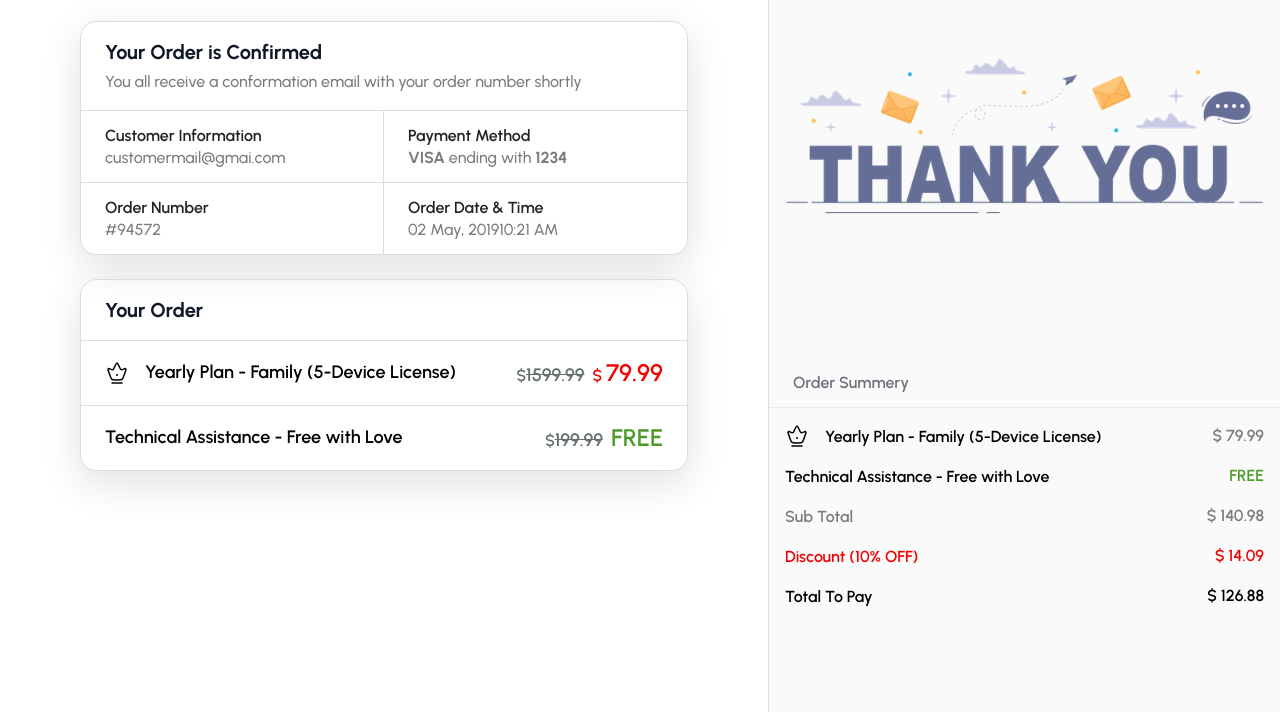
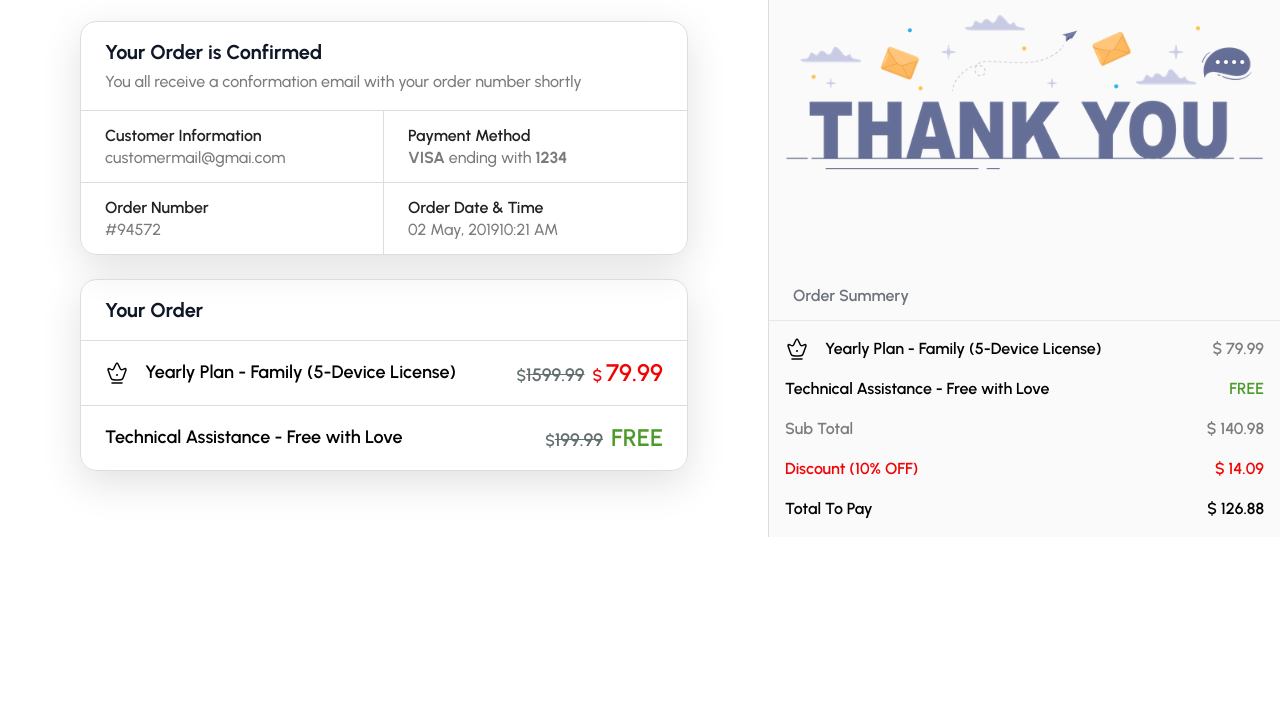
Before and after one commit to Suneel-Developer/silenteye, a plain HTML site: page pages/thankyou.html in a window 1280 px wide. Shown: the part 151-863 px from the top of the page. After the commit the page ends 800 px from the top, so only its background shows below. Drawn offline with nearby package versions, Linux system fonts and the light colour scheme.

Commit message:
updates thankyou page

```diff
--- a/pages/thankyou.html
+++ b/pages/thankyou.html
@@ -126,7 +126,7 @@
             </div>
         </div>
 
-        <div class="w-full md:w-[40%] bg-white md:bg-[#DDDDDD29] h-screen border-l border-[#DDDDDD] grid grid-cols-1">
+        <div class="w-full md:w-[40%] bg-white md:bg-[#DDDDDD29] border-l border-[#DDDDDD] grid grid-cols-1">
 
             <!-- Thankyou image  -->
 
```
